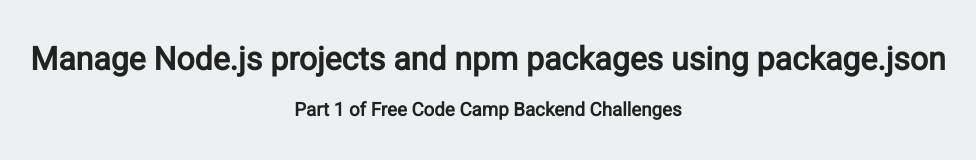
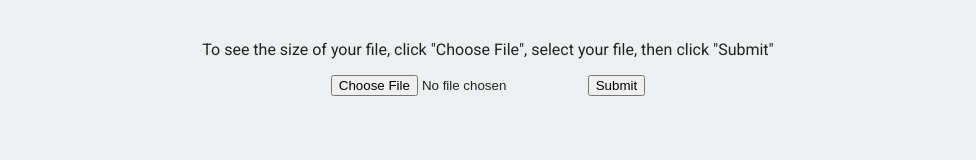
Before and after one commit to eveningskyline/File-Metadata-Microservice, a website: page views/index.html in a window 1280 px wide. Shown: the whole page, without its empty margins (152-1128 px from the left). Drawn offline with Linux system fonts and the light colour scheme.

Commit message:
Checkpoint

```diff
--- a/package.json
+++ b/package.json
@@ -1,7 +1,8 @@
 {
   "name": "fcc-learn-npm-package-json",
   "dependencies": {
-		"express": "^4.14.0"
+    "express": "^4.14.0",
+    "multer": "^1.3.0"
   },
   "main": "server.js",
   "scripts": {
--- a/views/index.html
+++ b/views/index.html
@@ -10,8 +10,13 @@
 
    <body>
       <div class="container">
-         <h1>Manage Node.js projects and npm packages using package.json</h1>
-         <h3>Part 1 of Free Code Camp Backend Challenges</h3>
+         <p>
+           To see the size of your file, click "Choose File", select your file, then click "Submit"
+        </p>
+        <form action="/get-file-size" method="post" enctype="multipart/form-data">
+          <input type="file" name="fileToSubmit">
+          <input type="submit" name="submit">
+        </form>
       </div>
    </body>
 
```
Also changed, not shown: server.js (+8 -0 lines), 3 other files. Lines whose indentation alone changed are shown as unchanged.
